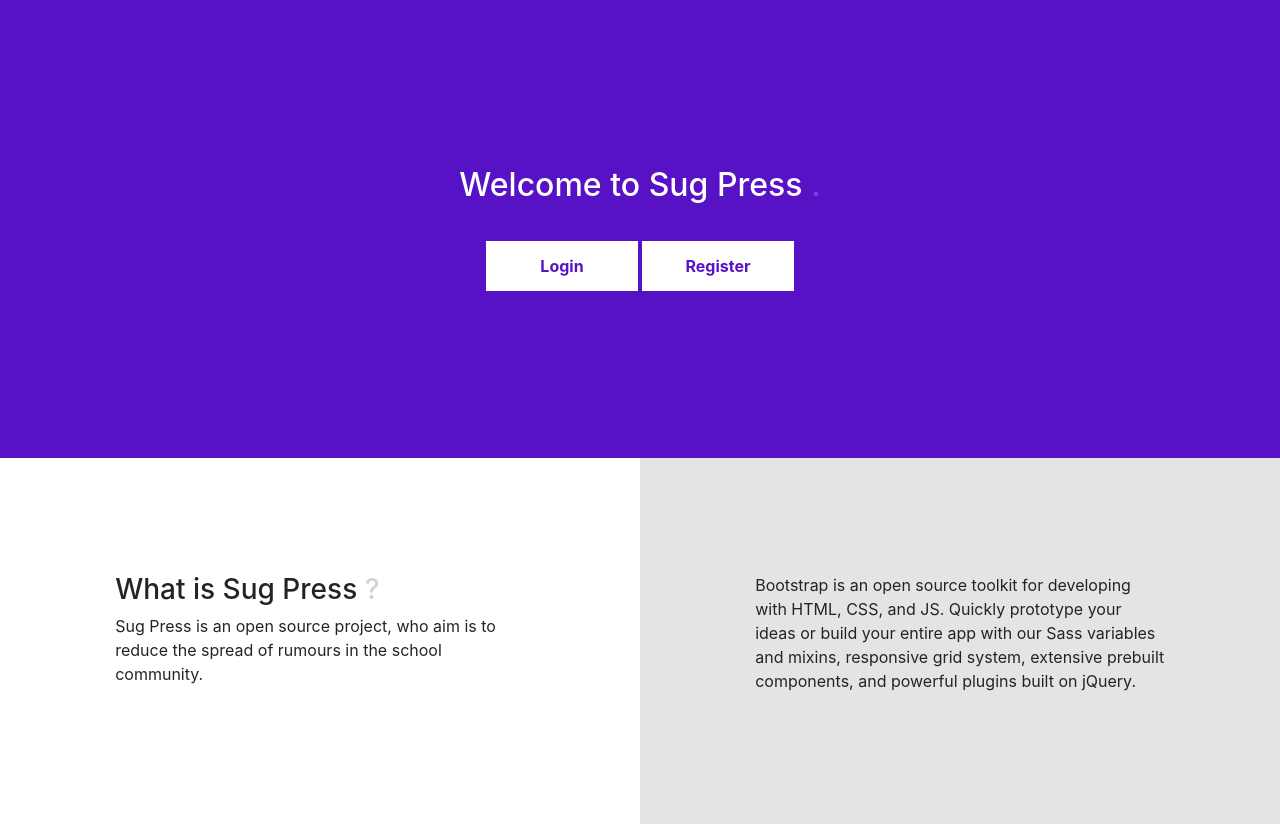
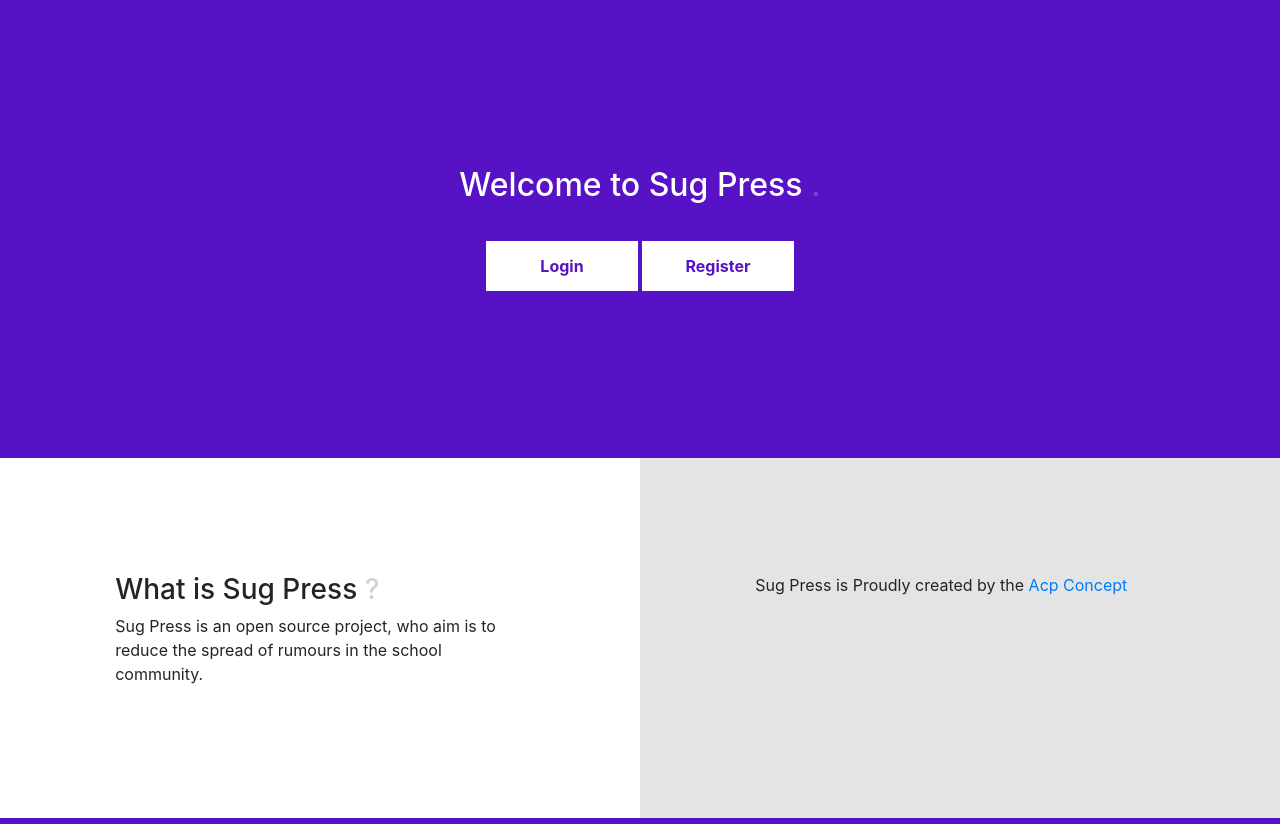
Before and after one commit to TijanAyo/Sugpress, a Django app: page / in a window 1280 px wide. Run offline with Django 3.2, Linux system fonts and the light colour scheme; some libraries are stand-ins or nearby versions.

Commit message:
Added update

```diff
--- a/requirements.txt
+++ b/requirements.txt
@@ -1,6 +1,7 @@
 asgiref==3.2.10
 astroid==2.4.2
 Django==3.1
+django-crispy-forms==1.9.2
 isort==5.4.2
 lazy-object-proxy==1.4.3
 mccabe==0.6.1
--- a/sug/templates/index.html
+++ b/sug/templates/index.html
@@ -16,7 +16,7 @@
                 <!-- <div class="content1-left"></div> -->
             </div>
             <div class="col-md-6 content1-right">
-                <p>Bootstrap is an open source toolkit for developing with HTML, CSS, and JS. Quickly prototype your ideas or build your entire app with our Sass variables and mixins, responsive grid system, extensive prebuilt components, and powerful plugins built on jQuery.</p>
+                <p>Sug Press is Proudly created by the <a href ='#'>Acp Concept</a></p>
             </div>
         </div>
     </div>
```
Also changed, not shown: db.sqlite3, 1 other file.
